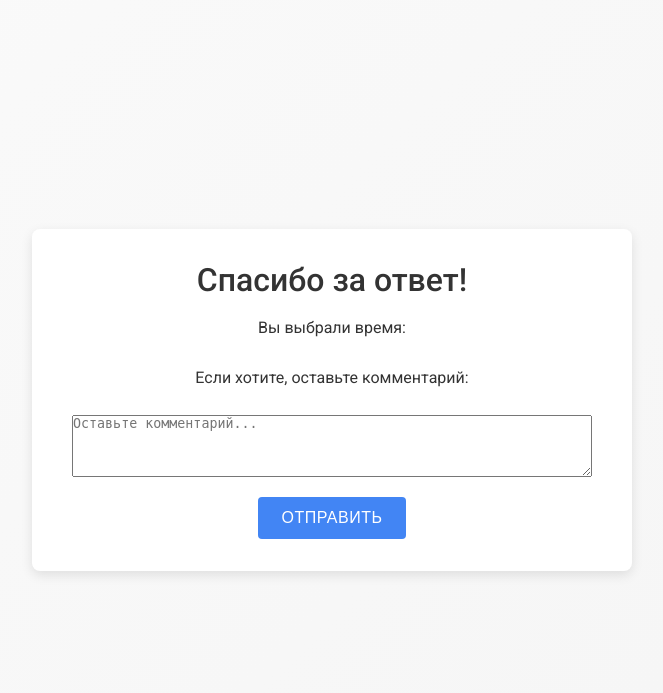
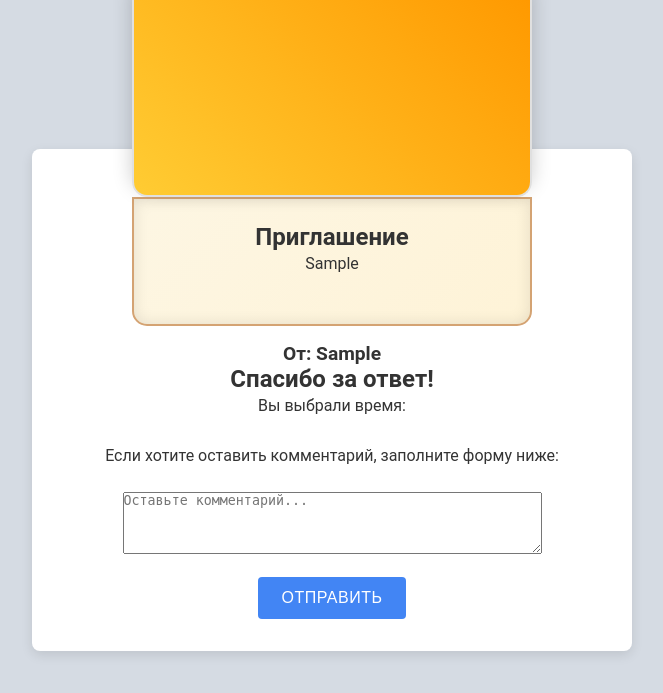
Before and after one commit to Lavochka123/Svety4, a Flask app: page /invite/1/page5 in a window 1280 px wide. Shown: the top 693 px of the page, without its empty margins (308-971 px from the left). Run offline with Flask 3, Linux system fonts and the light colour scheme; tables that the repository leaves empty hold one stand-in row (values such as "Sample post"); grey boxes marked "Sample" are stand-in pictures.

Commit message:
Update page5.html

```diff
--- a/template/page5.html
+++ b/template/page5.html
@@ -2,18 +2,84 @@
 <html lang="ru">
 <head>
   <meta charset="UTF-8">
-  <title>Спасибо — Страница 5</title>
-  <link rel="stylesheet" href="/static/css/style.css">
-  <link href="https://fonts.googleapis.com/css2?family=Roboto:wght@400;500&display=swap" rel="stylesheet">
+  <title>Страница 5</title>
+  <link rel="stylesheet" href="{{ url_for('static', filename='css/style.css') }}">
+  <style>
+    .sender-signature {
+      margin-top: 1rem;
+      font-size: 1.2em;
+      font-weight: bold;
+      text-align: center;
+      color: #333;
+    }
+    /* Пример оформления конверта */
+    .envelope {
+      position: relative;
+      width: 100%;
+      max-width: 400px;
+      margin: 1rem auto;
+      perspective: 1500px;
+    }
+    .envelope-flap {
+      width: 100%;
+      height: 0;
+      padding-bottom: 50%;
+      background: linear-gradient(135deg, #ffcc33, #ff9900);
+      position: absolute;
+      top: 0;
+      left: 0;
+      border-top-left-radius: 15px;
+      border-top-right-radius: 15px;
+      transform-origin: top;
+      animation: openFlap 2s forwards;
+      box-shadow: 0 8px 20px rgba(0, 0, 0, 0.2);
+    }
+    .envelope-body {
+      width: 100%;
+      background: linear-gradient(135deg, #fdf6e3, #fef3d7);
+      border: 2px solid #d4a373;
+      border-radius: 0 0 15px 15px;
+      padding: 1.5rem;
+      animation: fadeInBody 2s forwards 2s;
+      box-shadow: inset 0 0 15px rgba(0, 0, 0, 0.1);
+    }
+    @keyframes openFlap {
+      from { transform: rotateX(0deg); }
+      to { transform: rotateX(-180deg); }
+    }
+    @keyframes fadeInBody {
+      from { opacity: 0; transform: translateY(20px); }
+      to { opacity: 1; transform: translateY(0); }
+    }
+  </style>
 </head>
-<body>
+<body class="{{ data.design }}"
+{% if data.bg_image %}
+  style="background-image: url('{{ url_for('static', filename='uploads/' + data.bg_image) }}'); background-size: cover; background-position: center;"
+{% endif %}>
   <div class="container">
-    <h1>Спасибо за ответ!</h1>
+    <!-- Пример конверта с содержимым приглашения -->
+    <div class="envelope">
+      <div class="envelope-flap"></div>
+      <div class="envelope-body">
+         <h2>Приглашение</h2>
+         <p>{{ data.page3 }}</p>
+      </div>
+    </div>
+    <!-- Под конвертом выводим имя отправителя -->
+    {% if data.sender %}
+      <div class="sender-signature">
+         От: {{ data.sender }}
+      </div>
+    {% endif %}
+
+    <h2>Спасибо за ответ!</h2>
     <p>Вы выбрали время: <strong>{{ selected_time }}</strong></p>
-    <p>Если хотите, оставьте комментарий:</p>
+    <p>Если хотите оставить комментарий, заполните форму ниже:</p>
     <form method="POST" action="/comment">
       <input type="hidden" name="invite_id" value="{{ data.id }}">
-      <textarea name="comment" rows="4" style="width: 100%; margin-bottom: 1rem;" placeholder="Оставьте комментарий..."></textarea>
+      <textarea name="comment" rows="4" cols="50" placeholder="Оставьте комментарий..."></textarea>
+      <br><br>
       <button type="submit" class="button">Отправить</button>
     </form>
   </div>
```
